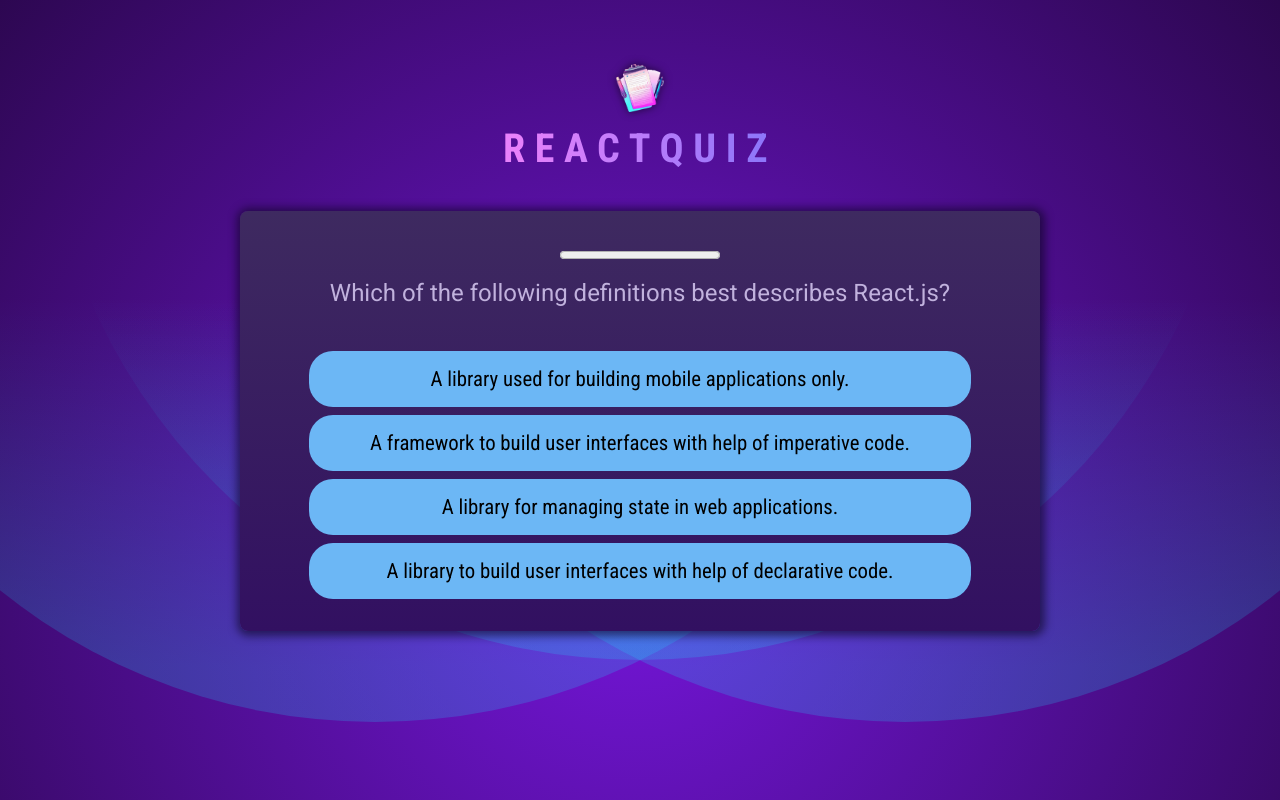
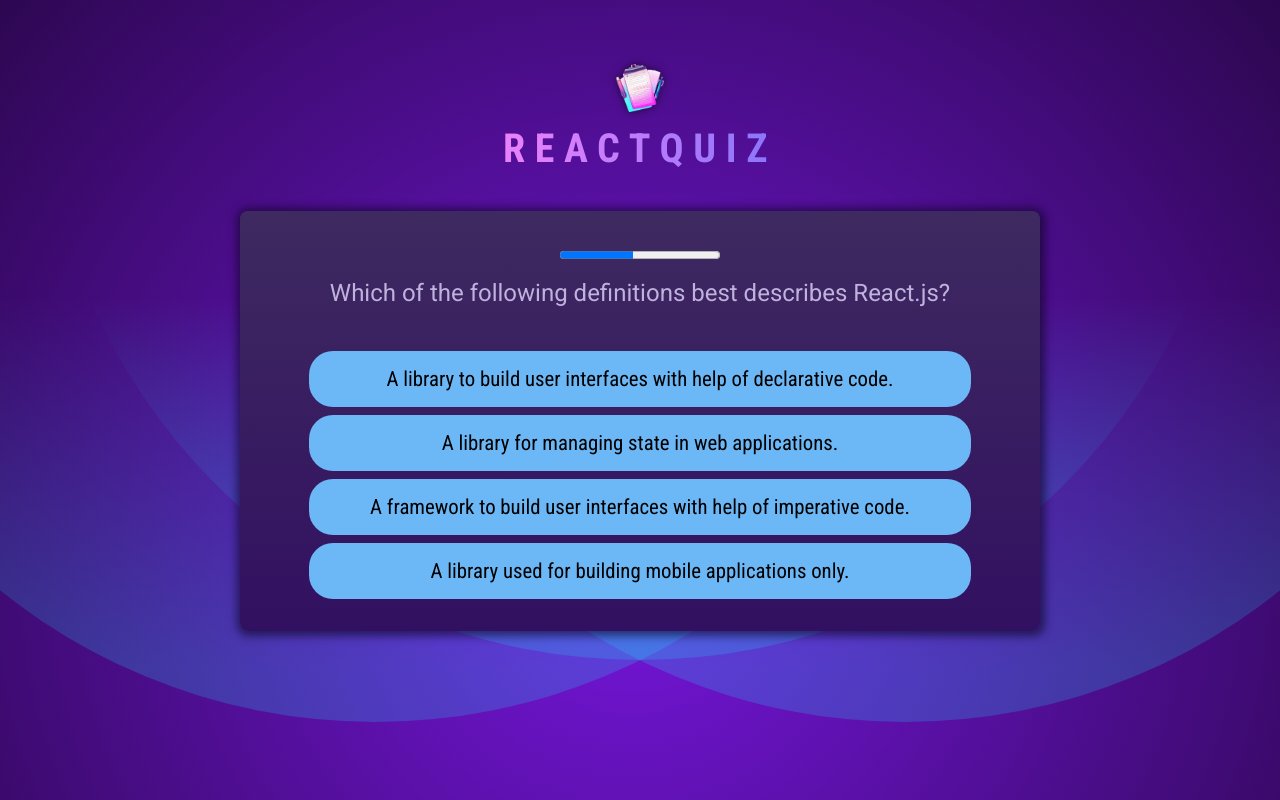
Before and after one commit to paul-kh/Quiz_RactJS, a React (Vite) app: page / in a window 1280 px wide. Built offline with nearby package versions, Linux system fonts and the light colour scheme.

Commit message:
Splitting 'Answers' component from Quiz and Using 'key' prop to force React to re-mount 'Answers' component

```diff
--- /dev/null
+++ b/src/components/Answers.jsx
@@ -0,0 +1,52 @@
+import { useRef } from "react";
+
+export default function Answers({
+  answers,
+  selectedAnswer,
+  answerState,
+  onSelect,
+}) {
+  /************************************************************************************
+   *  We are facing a problem with shuffledAnswers re-executed when state of Quiz is changed
+   *  and before the timeout for highlighting selected answer.
+   *  To fix the issue, we use useRef() to store shuffledAnswers by React, which
+   *  is independent from component re-redering
+   * **********************************************************************************/
+  const shuffledAnswers = useRef();
+
+  // Shuffle answers to display
+  // At the first page rendering, shuffledAnswers ref is not defined yet
+  if (!shuffledAnswers.current) {
+    shuffledAnswers.current = [...answers]; // Copy all answers of each question
+    shuffledAnswers.current.sort(() => Math.random() - 0.5);
+  }
+
+  return (
+    <ul id="answers">
+      {/** We want to dynamically highlight the answer based on user's selected answer */}
+      {answers.map((answer) => {
+        // Find the answer that was selected among the listed answers in the map() method
+        // We compare each mapped answer to the last item of userAnswers array
+        const isSelected = answer === selectedAnswer;
+        let cssClass = "";
+        if (answerState === "answered" && isSelected) {
+          cssClass = "selected";
+        }
+        if (
+          (answerState === "correct" || answerState === "wrong") &&
+          isSelected
+        ) {
+          cssClass = answerState;
+        }
+
+        return (
+          <li key={answer} className="answer">
+            <button onClick={() => onSelect(answer)} className={cssClass}>
+              {answer}
+            </button>
+          </li>
+        );
+      })}
+    </ul>
+  );
+}
--- a/src/components/Quiz.jsx
+++ b/src/components/Quiz.jsx
@@ -1,18 +1,12 @@
-import { useState, useRef } from "react";
+import { useState } from "react";
 
 import QUESTIONS from "../questions";
 
 import quizCompletedImg from "../assets/quiz-complete.png";
 import QuestionTimer from "./QuestionTimer";
+import Answers from "./Answers";
 
 export default function Quiz() {
-  /************************************************************************************
-   *  We are facing a problem with shuffledAnswers re-executed when state of Quiz is changed
-   *  and before the timeout for highlighting selected answer.
-   *  To fix the issue, we use useRef() to store shuffledAnswers by React, which
-   *  is independent from component re-redering
-   * **********************************************************************************/
-  const shuffledAnswers = useRef();
   /**********************************************************************************
    * We shuffle answer choices for each question.
    * Each question has timer that will run out
@@ -34,6 +28,7 @@
   // the length of the userAnswers array
   const activeQuestionIndex =
     answerState === "" ? userAnswers.length : userAnswers.length - 1;
+  console.log("activeQuestionIndex: ", activeQuestionIndex);
 
   console.log("userAnswers: ", userAnswers);
 
@@ -61,7 +56,7 @@
     }, 1000);
   }
 
-  if (activeQuestionIndex === QUESTIONS.length) {
+  if (activeQuestionIndex >= QUESTIONS.length) {
     return (
       <div id="summary">
         <img src={quizCompletedImg} alt="Trophy icon" />
@@ -70,52 +65,23 @@
     );
   }
 
-  // Shuffle answers to display
-  // At the first page rendering, shuffledAnswers ref is not defined yet
-  if (!shuffledAnswers.current) {
-    shuffledAnswers.current = [...QUESTIONS[activeQuestionIndex].answers]; // Copy all answers of each question
-    shuffledAnswers.current.sort(() => Math.random() - 0.5);
-  }
-
   return (
     <div id="quiz">
       <QuestionTimer
-        timeout={5000}
+        timeout={10000}
         onTimeout={() => handleSelectAnswer(null)}
         /* Use 'key' prop to get <QuestionTimer> re-rendered when 'key' value changes */
         key={activeQuestionIndex}
       />
       <div id="question">
         <h2>{QUESTIONS[activeQuestionIndex].text}</h2>
-        <ul id="answers">
-          {/** We want to dynamically highlight the answer based on user's selected answer */}
-          {shuffledAnswers.current.map((answer) => {
-            // Find the answer that was selected among the listed answers in the map() method
-            // We compare each mapped answer to the last item of userAnswers array
-            const isSelected = answer === userAnswers[userAnswers.length - 1];
-            let cssClass = "";
-            if (answerState === "answered" && isSelected) {
-              cssClass = "selected";
-            }
-            if (
-              (answerState === "correct" || answerState === "wrong") &&
-              isSelected
-            ) {
-              cssClass = answerState;
-            }
-
-            return (
-              <li key={answer} className="answer">
-                <button
-                  onClick={() => handleSelectAnswer(answer)}
-                  className={cssClass}
-                >
-                  {answer}
-                </button>
-              </li>
-            );
-          })}
-        </ul>
+        <Answers
+          key={activeQuestionIndex}
+          answers={QUESTIONS[activeQuestionIndex].answers}
+          selectedAnswer={userAnswers[userAnswers.length - 1]}
+          answerState={answerState}
+          onSelect={handleSelectAnswer}
+        />
       </div>
     </div>
   );
```
